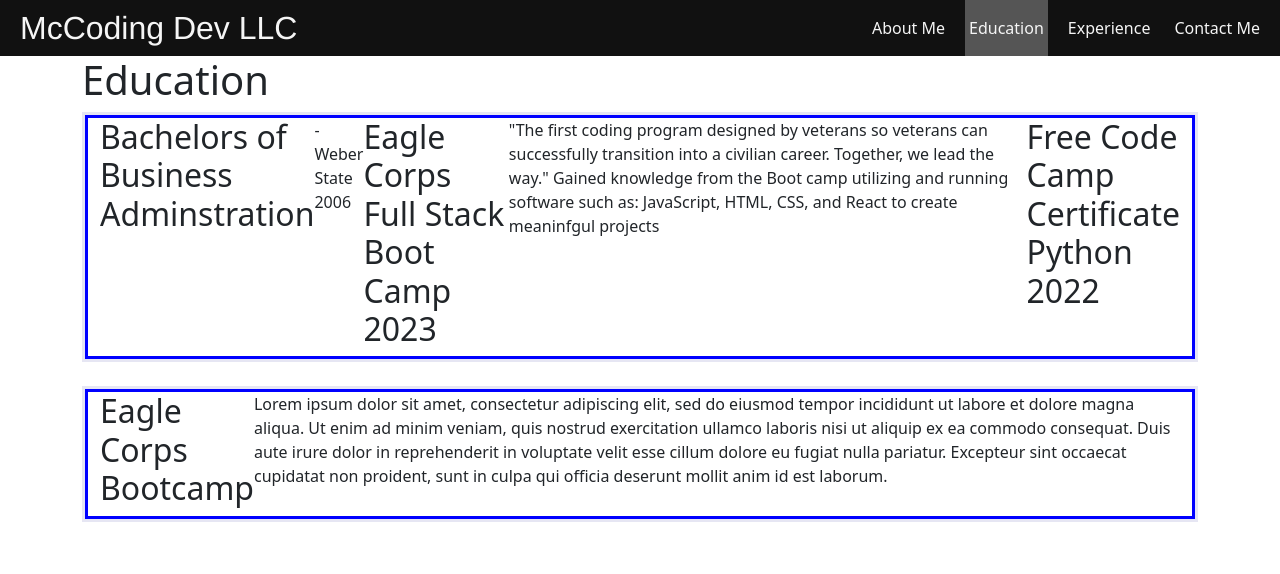
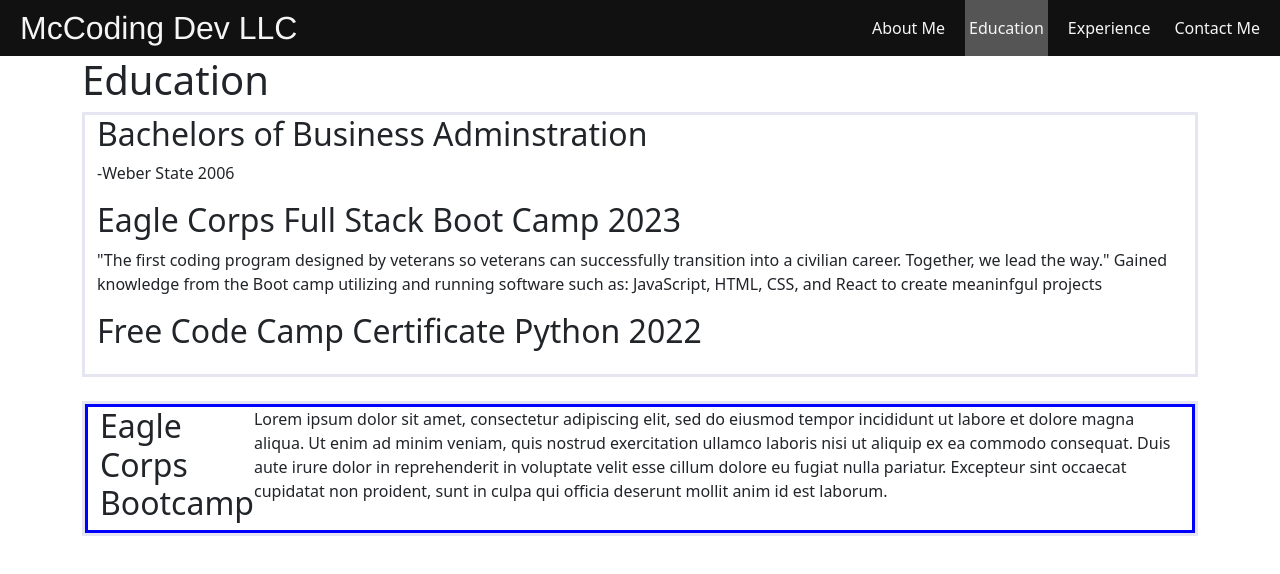
Before and after one commit to lion48z/portfolio-bravo, a React (Create React App) app: page /education in a window 1280 px wide. Shown: the top 574 px of the page. Built offline with nearby package versions, Linux system fonts and the light colour scheme.

Commit message:
updated education

```diff
--- a/src/pages/Education.jsx
+++ b/src/pages/Education.jsx
@@ -5,7 +5,7 @@
         <>
         <h1>Education</h1>
         <div className="row">
-            <div className="column">
+
              <h2>Bachelors of Business Adminstration</h2>
                  <p> -Weber State 2006</p>
                 <h2>Eagle Corps Full Stack Boot Camp 2023</h2>
@@ -16,7 +16,7 @@
 
                  </p>
                 </div>
-        </div>
+
         <br></br>
         <div className="row">
             <div className="column">
```
